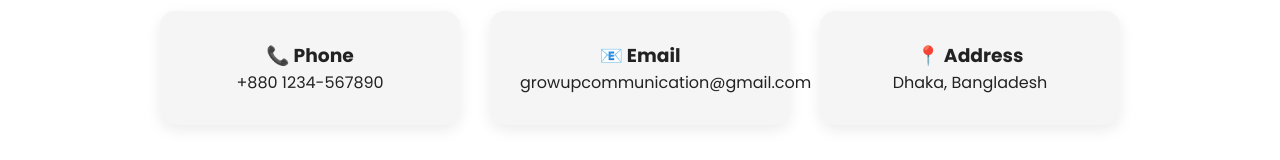
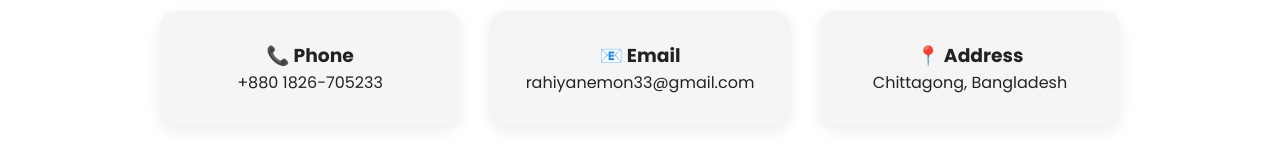
Before and after one commit to NET24BD/GrowUp-Communication, a plain HTML site: page index.html in a window 1280 px wide. Shown: the part 3537-3697 px from the top of the page. Drawn offline with Linux system fonts and the light colour scheme.

Commit message:
Update index.html

```diff
--- a/index.html
+++ b/index.html
@@ -654,17 +654,17 @@ BDIX SERVER
 
 <div class="contact-item">
 <h3>📞 Phone</h3>
-<p>+880 1234-567890</p>
+<p>+880 1826-705233</p>
 </div>
 
 <div class="contact-item">
 <h3>📧 Email</h3>
-<p>growupcommunication@gmail.com</p>
+<p>rahiyanemon33@gmail.com</p>
 </div>
 
 <div class="contact-item">
 <h3>📍 Address</h3>
-<p>Dhaka, Bangladesh</p>
+<p>Chittagong, Bangladesh</p>
 </div>
 
 </div>
```
